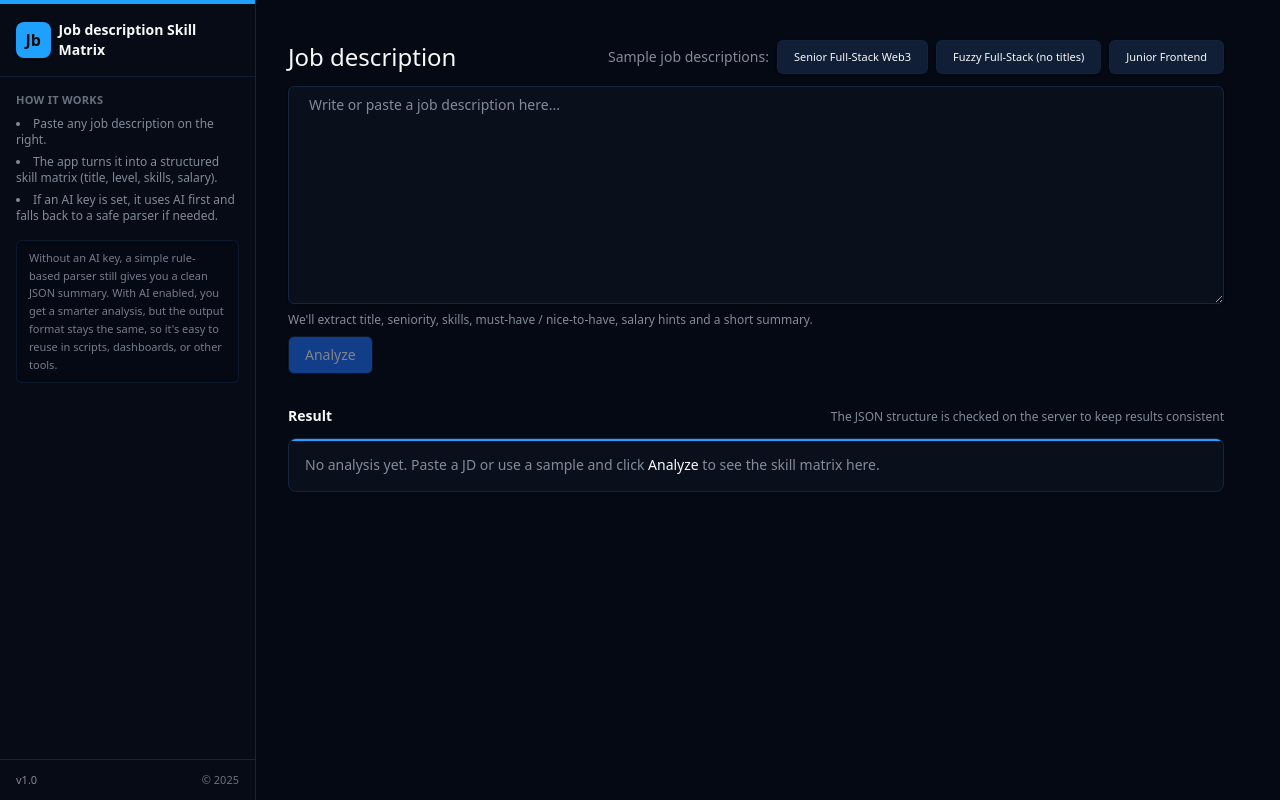
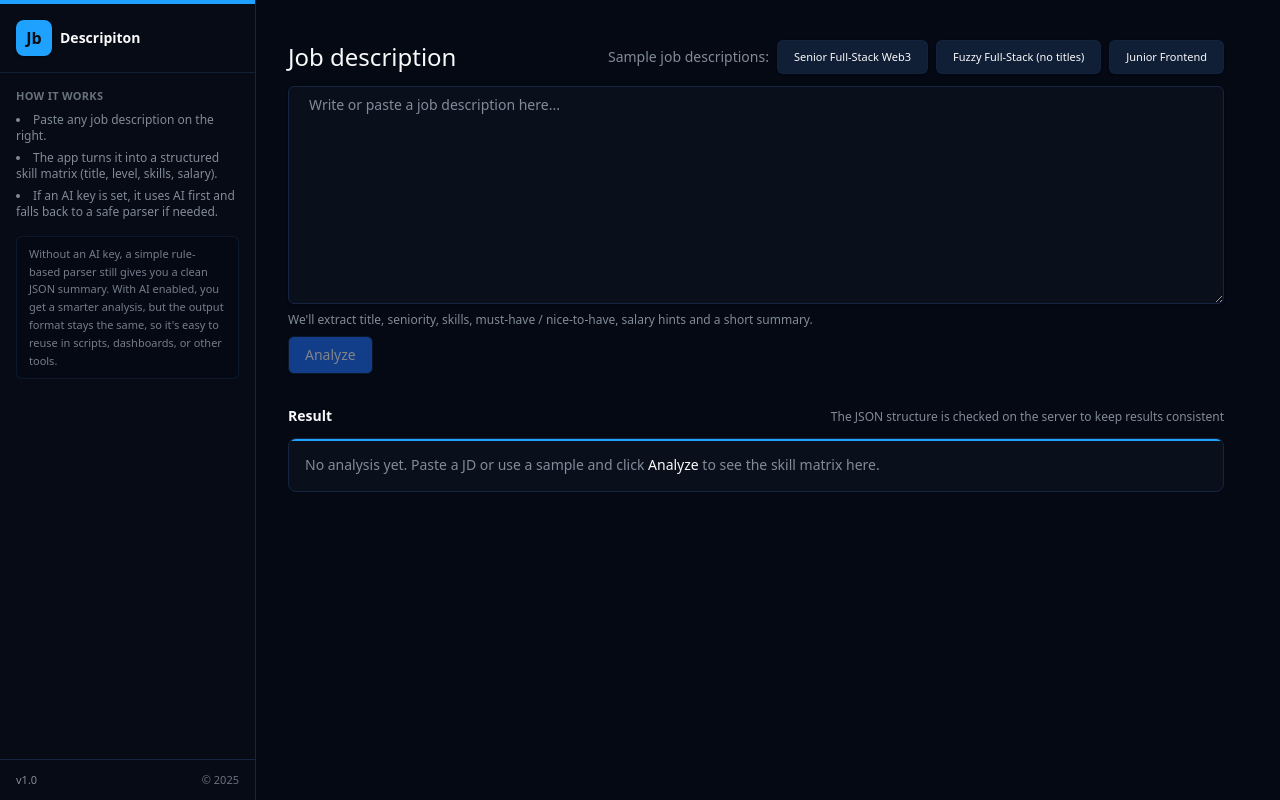
Before and after one commit to Sacarima/Ai-Job-Description, a Next.js app: page / in a window 1280 px wide. Built offline with nearby package versions, Linux system fonts and the light colour scheme.

Commit message:
featuring: aside heading update

```diff
--- a/src/components/layout/JdSidebar.tsx
+++ b/src/components/layout/JdSidebar.tsx
@@ -31,7 +31,7 @@ export function JdSidebar({ mobileOpen, setMobileOpen }: JdSidebarProps) {
             </div>
             <div className="leading-tight">
               <h1 id={titleId} className="text-sm font-semibold">
-                Job description Skill Matrix
+                Descripiton
               </h1>
             </div>
           </header>
@@ -97,7 +97,7 @@ export function JdSidebar({ mobileOpen, setMobileOpen }: JdSidebarProps) {
             </div>
             <div className="leading-tight">
               <h1 id={`${titleId}-mobile`} className="text-sm font-semibold">
-                AI Job Description Skill Matrix
+                Description
               </h1>
             </div>
           </div>
```
Also changed, not shown: 1 other file (tests, documents, lock files or other folders).
